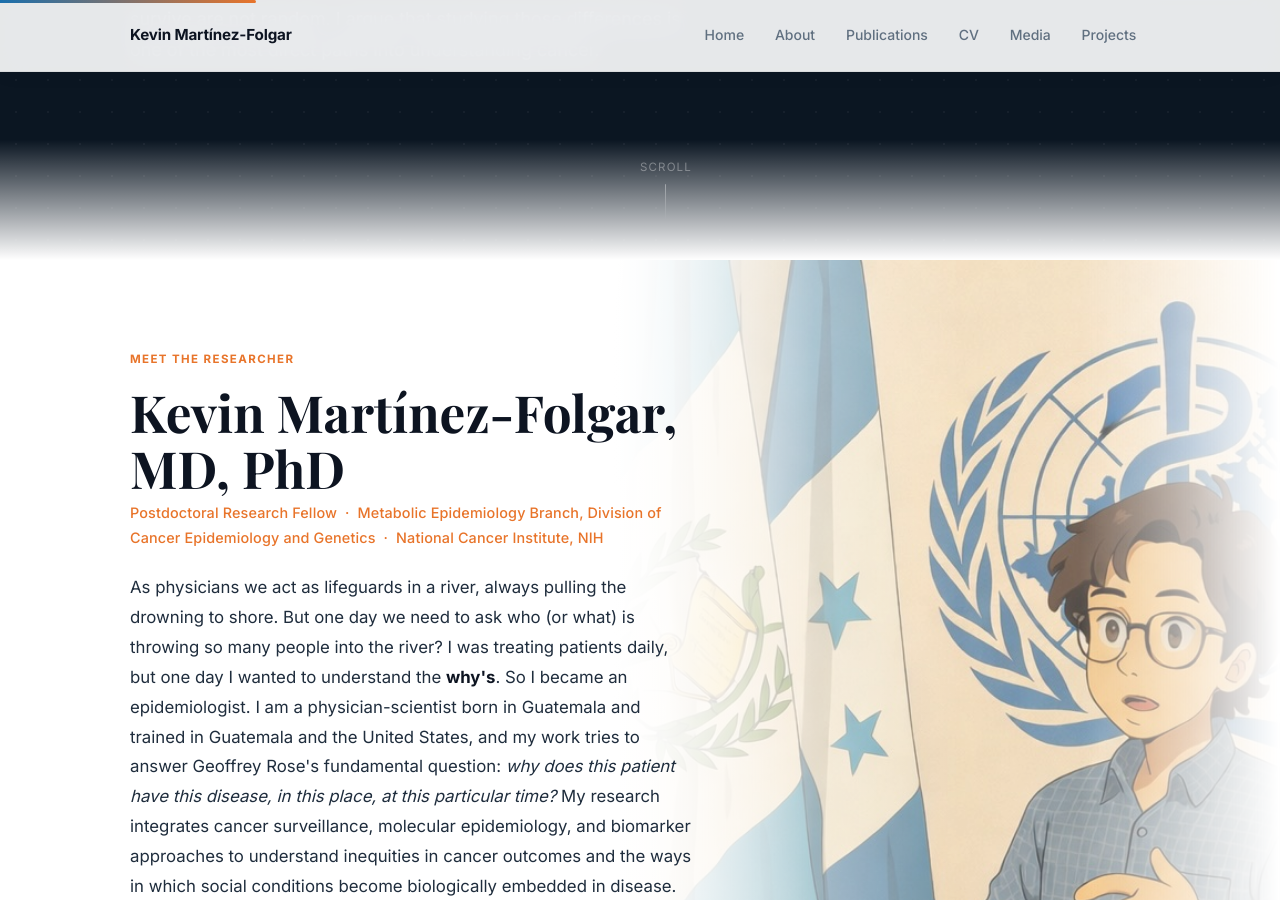
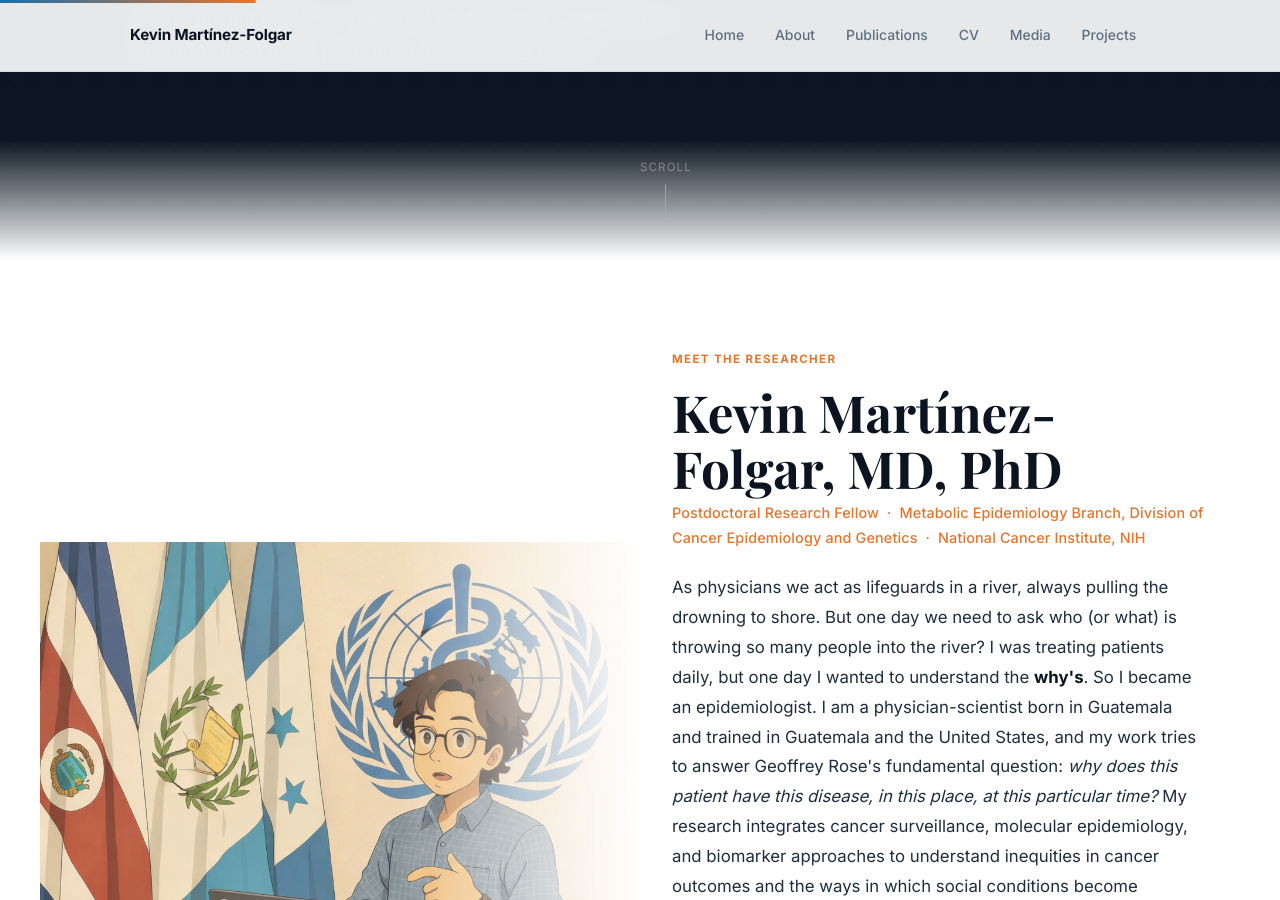
Before and after one commit to kmfolgar/kmfolgar.github.io, a Jekyll site: the page built from index.md, in a window 1280 px wide and 900 px high, scrolled down 640 px. Built offline with Jekyll 4.4.1, drawn with Linux system fonts in a browser that asks for light colours; some web fonts are replaced.

Commit message:
update image4

```diff
--- a/index.md
+++ b/index.md
@@ -19,10 +19,10 @@ title: Home
 
 <!-- ══ INTRO: Meet the researcher ══════════════════════════════ -->
 <section class="section intro-section" id="overview">
-  <div class="intro-bg-illustration" aria-hidden="true">
-    <img src="{{ '/images/kevin-who-illustration.jpeg' | relative_url }}" alt="" />
-  </div>
-  <div class="shell">
+  <div class="intro-inner">
+    <div class="intro-bg-illustration" aria-hidden="true">
+      <img src="{{ '/images/kevin-who-illustration.jpeg' | relative_url }}" alt="" />
+    </div>
     <div class="intro-text" data-animate>
       <span class="section-label">Meet the researcher</span>
       <h2 class="intro-name">Kevin Martínez-Folgar, MD, PhD</h2>
--- a/style.scss
+++ b/style.scss
@@ -317,48 +317,35 @@ code {
 /* ── Intro / identity section ───────────────────────────────────── */
 .intro-section {
   padding-top: clamp(4rem, 7vw, 7rem);
-  position: relative;
   overflow: hidden;
 }
 
-.intro-text {
-  position: relative;
-  z-index: 2;
-  max-width: 56ch;
+.intro-inner {
+  display: grid;
+  grid-template-columns: 1fr 1fr;
+  align-items: center;
+  width: min(1200px, calc(100% - 3rem));
+  margin-inline: auto;
 }
 
-/* White fade behind text so it stays legible over the illustration */
-.intro-section::before {
-  content: "";
-  position: absolute;
-  inset: 0;
-  background: linear-gradient(to right, var(--bg) 45%, transparent 75%);
-  z-index: 1;
-  pointer-events: none;
+.intro-text {
+  max-width: 56ch;
+  padding-left: 2rem;
 }
 
 .intro-bg-illustration {
-  position: absolute;
-  right: 0;
-  top: 0;
-  bottom: 0;
-  width: 52%;
-  pointer-events: none;
-  -webkit-mask-image: linear-gradient(to right, transparent 0%, black 30%, black 70%, transparent 100%),
-                      linear-gradient(to bottom, black 60%, transparent 100%);
+  -webkit-mask-image: linear-gradient(to right, black 0%, black 60%, transparent 100%),
+                      linear-gradient(to bottom, black 65%, transparent 100%);
   -webkit-mask-composite: source-in;
-  mask-image: linear-gradient(to right, transparent 0%, black 30%, black 70%, transparent 100%),
-              linear-gradient(to bottom, black 60%, transparent 100%);
+  mask-image: linear-gradient(to right, black 0%, black 60%, transparent 100%),
+              linear-gradient(to bottom, black 65%, transparent 100%);
   mask-composite: intersect;
 }
 
 .intro-bg-illustration img {
   width: 100%;
-  height: 100%;
-  object-fit: cover;
-  object-position: top center;
   display: block;
-  opacity: 0.75;
+  opacity: 0.85;
 }
 
 
```
Also changed, not shown: Gemfile.lock (added), 1 other file.
